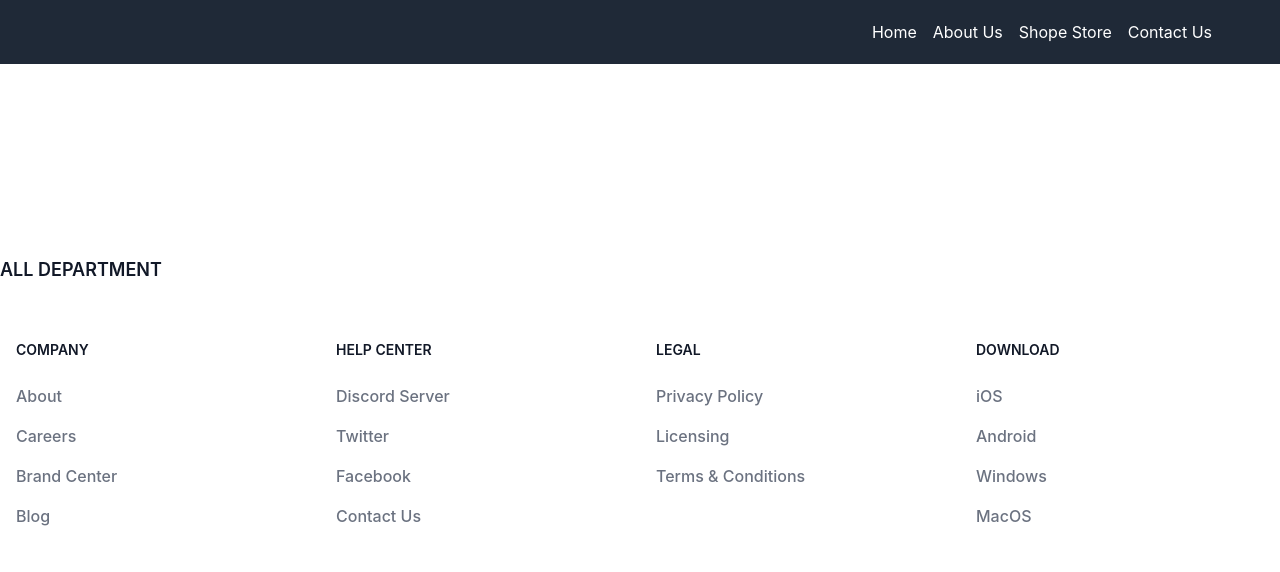
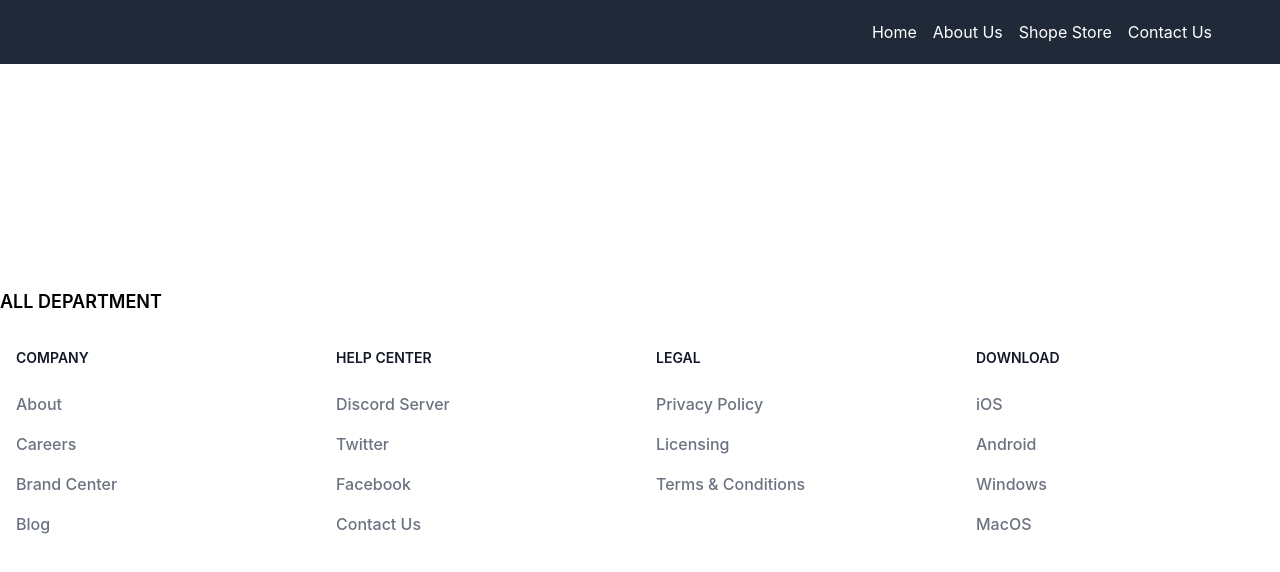
Before and after one commit to ayabakry/E-commerce-Home-Page, a React (Create React App) app: page / in a window 1280 px wide. Shown: the top 572 px of the page. Built offline with nearby package versions, Linux system fonts and the light colour scheme.

Commit message:
edit footer main title

```diff
--- a/src/Component/Footer.jsx
+++ b/src/Component/Footer.jsx
@@ -5,7 +5,8 @@ function Footer() {
 
 
         <footer className="bg-white dark:bg-gray-900">
-                                <h2 className="mb-6 text-lg font-semibold text-gray-900 uppercase dark:text-white">ALL Department </h2>
+            <br></br>
+             <h2 className=" mx-auto w-full max-w-screen-xl mt-2 text-lg font-semibold uppercase dark:text-white">ALL Department </h2>
 
             <div className="mx-auto w-full max-w-screen-xl">
                 <div className="grid grid-cols-2 gap-8 px-4 py-6 lg:py-8 md:grid-cols-4">
```
